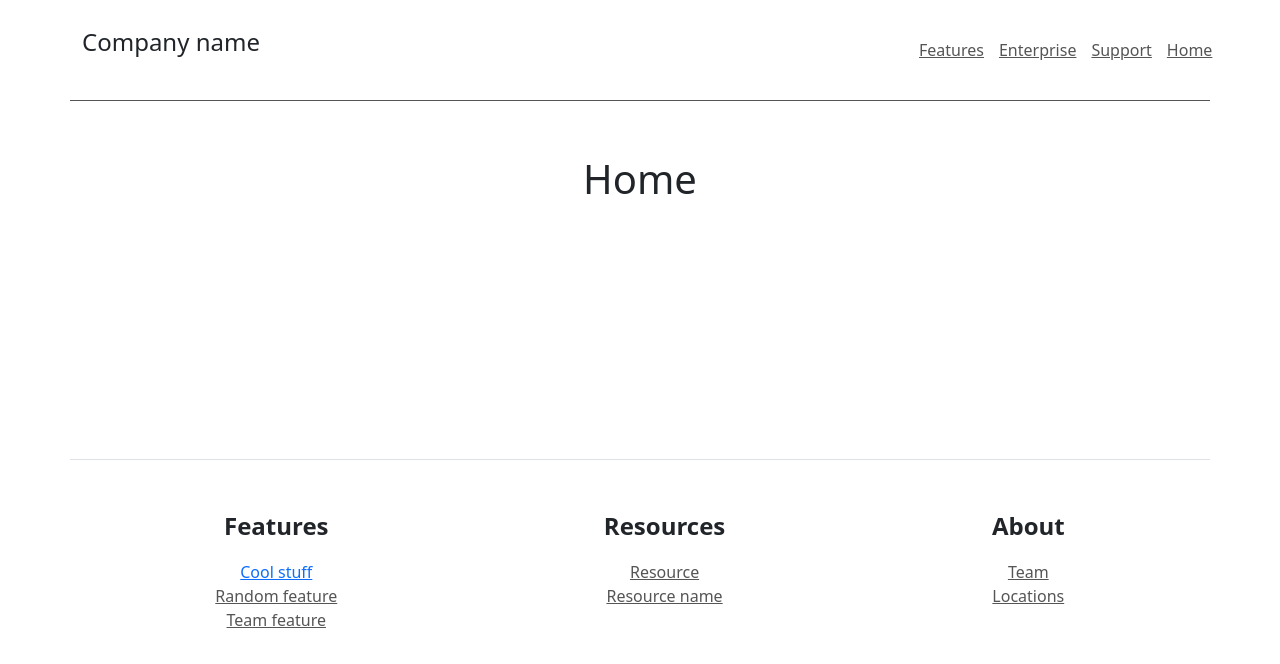
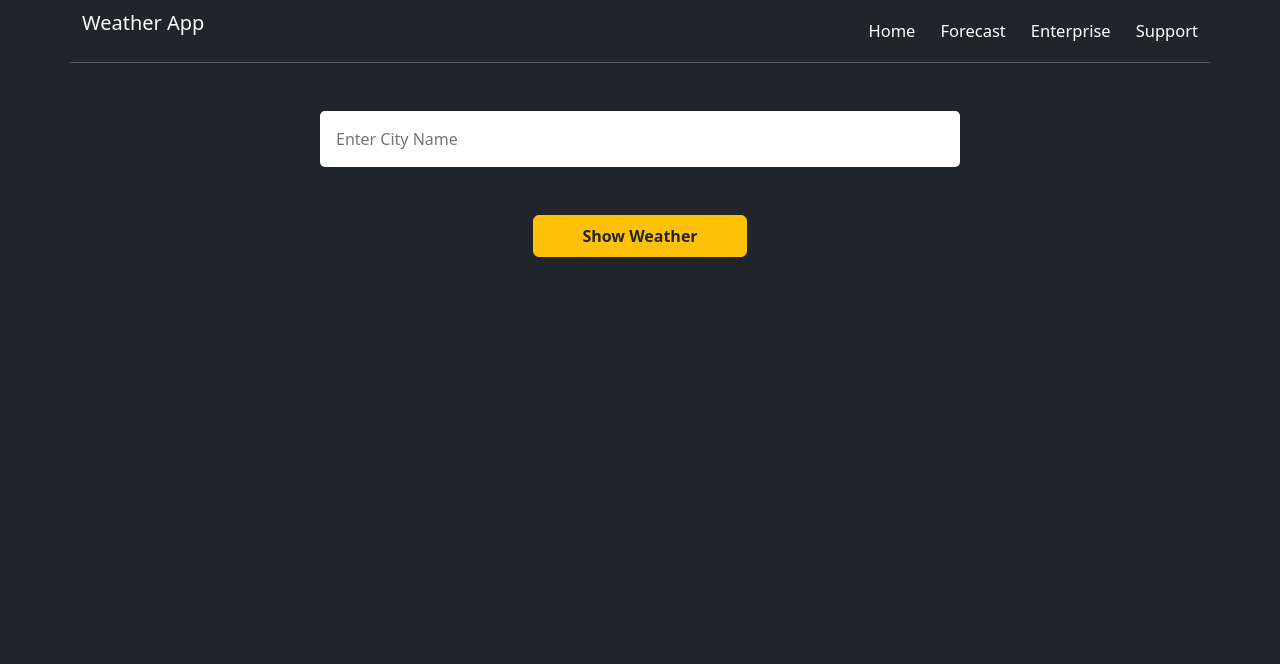
Before and after one commit to fanual-software-dev/Third-react, a React (Create React App) app: page / in a window 1280 px wide. Shown: the top 664 px of the page. Built offline with nearby package versions, Linux system fonts and the light colour scheme.

Commit message:
Weather app

```diff
--- a/package.json
+++ b/package.json
@@ -6,6 +6,7 @@
     "@testing-library/jest-dom": "^5.17.0",
     "@testing-library/react": "^13.4.0",
     "@testing-library/user-event": "^13.5.0",
+    "axios": "^1.7.8",
     "bootstrap": "^5.3.3",
     "react": "^18.3.1",
     "react-bootstrap": "^2.10.6",
--- a/src/App.js
+++ b/src/App.js
@@ -2,14 +2,14 @@ import { Routes,Route } from "react-router-dom";
 import Home from "./components/Home";
 import Navbar from "./components/Navbar";
 import Featured from "./components/Featured";
-import Footer from "./components/Footer";
+
 import Enterprise from "./components/Enterprise";
 import Support from "./components/Support";
 
 
 function App() {
   return (
-    <>
+    <div className="bg-dark div">
       <Navbar></Navbar>
       <Routes>
         <Route path="/" element={<Home/>}></Route>
@@ -17,8 +17,8 @@ function App() {
         <Route path="features" element={<Featured/>}></Route>
         <Route path="enterprise" element={<Enterprise/>}></Route>
       </Routes>
-      <Footer></Footer>
-    </>
+      {/* <Footer></Footer> */}
+    </div>
   );
 }
 
--- a/src/components/Footer.js
+++ /dev/null
@@ -1,30 +0,0 @@
-import React from 'react'
-import { Link } from 'react-router-dom'
-
-const Footer = () => {
-  return (
-    <div className='container footer d-flex justify-content-around border-top pt-5'>
-        <div className='d-flex flex-column align-items-center '>
-            <p className='fs-4 fw-bold'>Features</p>
-            <Link className='' to='/cool'>Cool stuff</Link>
-            <Link className='link' to='/random'>Random feature</Link>
-            <Link className='link' to='/team'>Team feature</Link>
-        </div>
-
-        <div className='d-flex flex-column align-items-center'>
-            <p className='fs-4 fw-bold'>Resources</p>
-            <Link className='link' to='/resource'>Resource</Link>
-            <Link className='link' to='/resource name'>Resource name</Link>
-        </div>
-
-        <div className='d-flex flex-column align-items-center'>
-            <p className='fs-4 fw-bold'>About</p>
-            <Link className='link' to='/team'>Team</Link>
-            <Link className='link' to='/locations'>Locations</Link>
-        </div>
-
-    </div>
-  )
-}
-
-export default Footer
--- a/src/components/Home.js
+++ b/src/components/Home.js
@@ -1,9 +1,46 @@
-import React from 'react'
+import React, { useState } from 'react'
+import Weather from './Weather'
 
 const Home = () => {
+    const [Data,setData] = useState('')
+    const [cityName,setCityName] = useState('')
+    const [error,setError] = useState(false)
+
+    const fetchData = async ()=>{
+        console.log(cityName)
+        const res = await fetch(`https://api.openweathermap.org/data/2.5/weather?q=${cityName}&appid=fdeeecd7e5ca2a354a8e5bacd179a72d`)
+        if (res.status!==200){
+            setError(true)
+            setData('')
+            setCityName('')
+            document.getElementById('error').style.display="block"
+            return
+        }
+        setError(false)
+        const data = await res.json()
+        setData(data)
+        setCityName('')
+        document.getElementById('error').style.display="none"
+
+
+    }
+
+    // if (error){
+    //
+    // }
+
+    // else{
+    //
+    // }
+
+
+
   return (
-    <div className='d-flex justify-content-center my-5 fs-1'>
-      Home
+    <div className='d-flex flex-column align-items-center my-5'>
+        <input onChange={(e)=>setCityName(e.target.value)} value={cityName} className='p-3 w-50' type='search' placeholder='Enter City Name'/>
+        <button onClick={fetchData}  className='my-5 btn btn-warning p-2 px-5  text-dark fw-bold'>Show Weather</button>
+      {Data?<Weather props={Data}/>:""}
+      <p id='error' className='text-light error'>Opps no such city found</p>
     </div>
   )
 }
--- a/src/components/Navbar.js
+++ b/src/components/Navbar.js
@@ -3,13 +3,14 @@ import { Link,NavLink } from 'react-router-dom'
 
 const Navbar = () => {
   return (
-    <div className='container container-1 py-4 align-items-center d-flex justify-content-between'>
-      <p className='fs-4'>Company name</p>
-      <nav className='d-flex w-25'>
-        <NavLink to='/features'>Features</NavLink>
+    <div className='container container-1 py-2 align-items-center d-flex justify-content-between'>
+      <p className='fs-5 text-light'>Weather App</p>
+      <nav className='d-flex'>
+        <NavLink to='/'>Home</NavLink>
+        <NavLink to='/features'>Forecast</NavLink>
         <NavLink to='/enterprise'>Enterprise</NavLink>
         <NavLink to='/support'>Support</NavLink>
-        <NavLink to='/'>Home</NavLink>
+
       </nav>
 
     </div>
--- /dev/null
+++ b/src/components/Weather.js
@@ -0,0 +1,18 @@
+import React from 'react'
+
+const Weather = ({props}) => {
+  return (
+    <div className='weather-data d-flex flex-column align-items-center w-100'>
+        <p className='text-light fs-3 fw-bold mb-5'>{props.name} {(props.main.feels_like-273.15).toFixed(2)}</p>
+        <div className='details w-100 d-flex px-5 justify-content-center'>
+            <p className='p text-light d-flex flex-column align-items-center'><span>Description</span> {props.weather[0].description}</p>
+            <p className='p text-light d-flex flex-column align-items-center'><span>Humidity</span> {props.main.humidity}</p>
+            <p className='p text-light d-flex flex-column align-items-center'><span>Feels Like</span>{(props.main.feels_like-273.15).toFixed(2)}</p>
+            <p className='p text-light d-flex flex-column align-items-center'><span>Wind Speed</span> {props.wind.speed} KPH</p>
+            <p className='p text-light d-flex flex-column align-items-center'><span>Sea Level</span> {props.main.sea_level}</p>
+        </div>
+    </div>
+  )
+}
+
+export default Weather
--- a/src/index.css
+++ b/src/index.css
@@ -1,6 +1,7 @@
 body {
   margin: 0;
   padding: 0;
+  overflow-x: hidden;
 }
 
 .container-1{
@@ -9,18 +10,40 @@ body {
 
 nav {
   display: flex;
-  gap: 15px;
+  gap: 25px;
 }
 
 nav a{
-  color: rgb(85, 85, 85);
+  color: rgb(255, 255, 255);
+  font-size: 16.5px;
+  text-decoration: none;
 }
 
 
-.footer{
-  margin-top: 250px;
+input{
+  border: none;
+  border-radius: 5px;
+  background: #ffffff;
+
 }
 
-.link{
-  color: rgb(85, 85, 85);
+.div{
+  height: 100vh;
 }
+
+.details{
+  gap: 10%;
+}
+
+.p{
+  gap: 8px;
+}
+
+.p span{
+  font-weight: 18px;
+  font-weight: bold;
+}
+
+.error{
+  display: none;
+}
```
Also changed, not shown: src/components/Products.js (deleted, +0 -21 lines), 1 other file (tests, documents, lock files or other folders).
